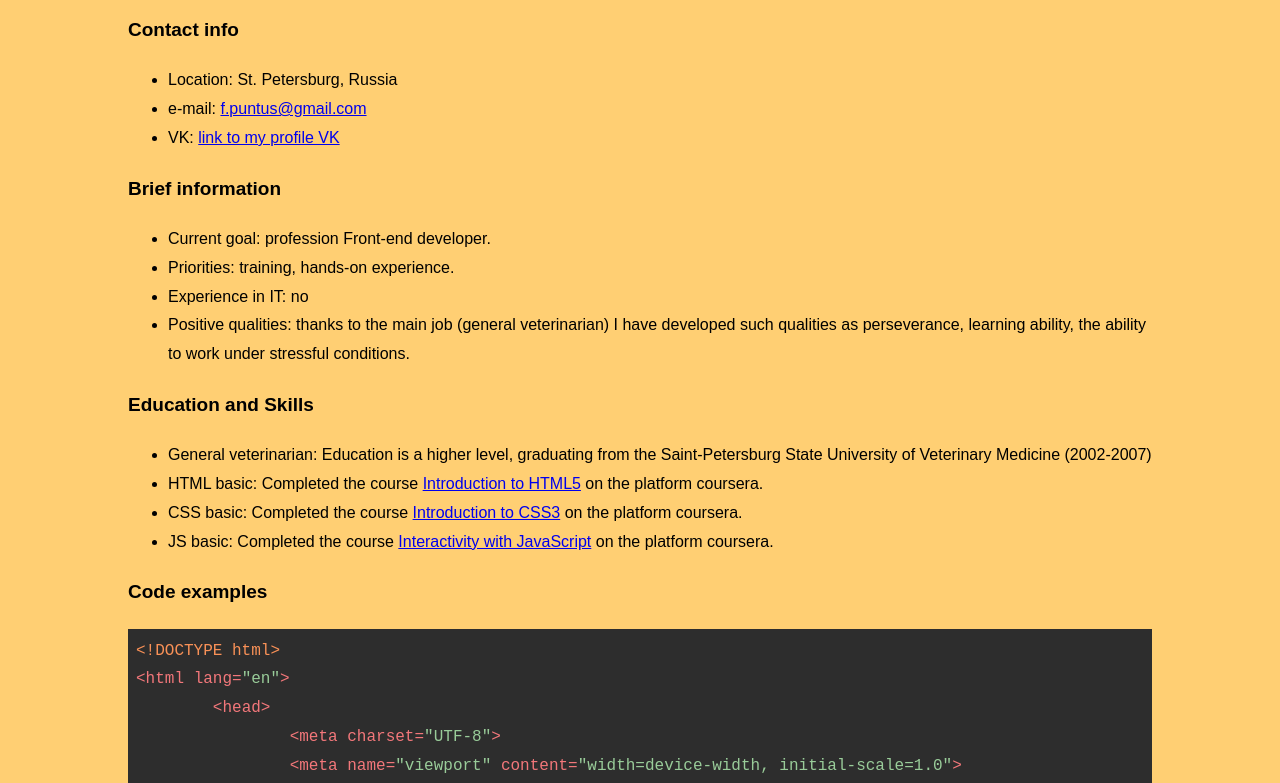
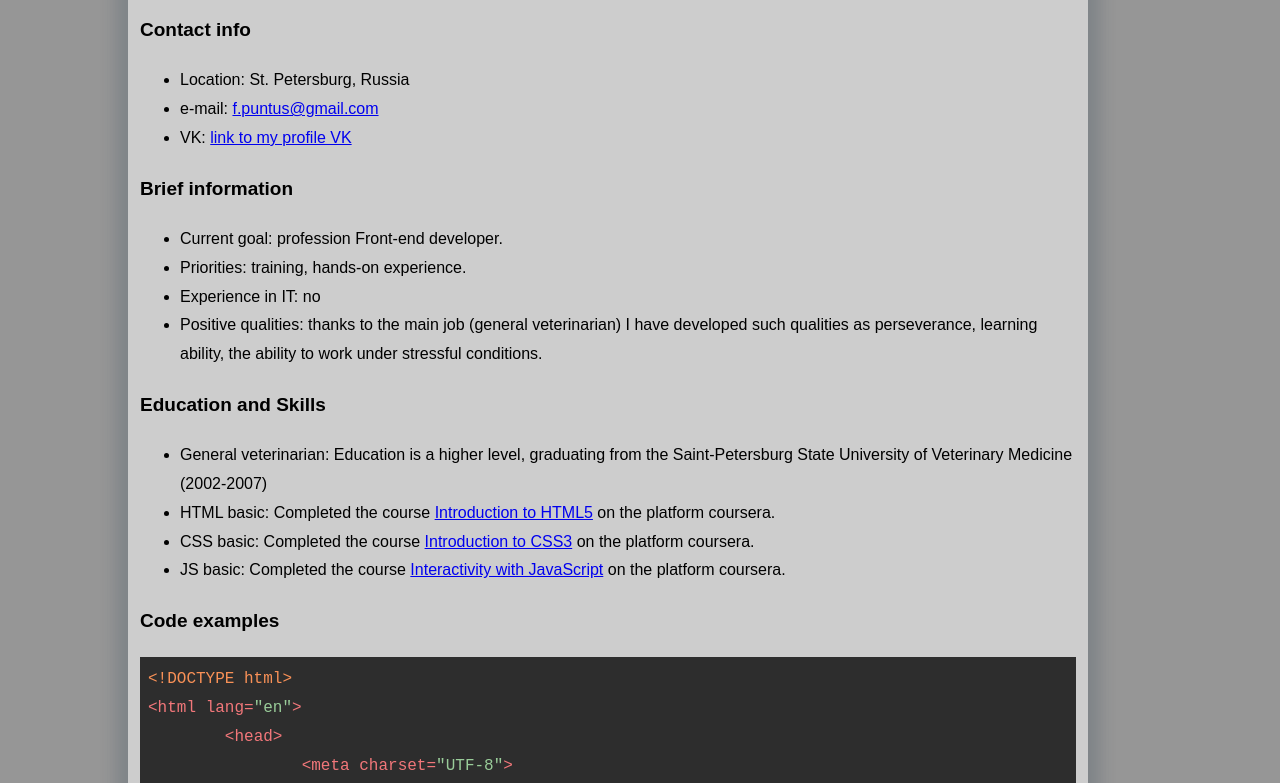
Before and after one commit to FedVet/rsschool-cv, a plain HTML site: page index.html in a window 1280 px wide. Shown: the part 266-1049 px from the top of the page. Drawn offline with Linux system fonts and the light colour scheme.

Commit message:
refactor: change structure

```diff
--- a/css/style.css
+++ b/css/style.css
@@ -1,10 +1,17 @@
+* {
+  box-sizing: border-box;
+}
 .page {
   max-width: 1024px;
-	margin: 0 auto;
+  margin: 0px auto;
   font-family: Arial, Helvetica, sans-serif;
   font-size: 16px;
   line-height: 1.8;
-	background-color: #FFCF73;
+  background-color: #969696;
+  overflow: scroll;
+  min-height: 100vh;
+  display: flex;
+  flex-direction: column;
 }
 
 .name {
@@ -20,3 +27,15 @@
 .headTitle {
   font-size: 19px;
 }
+.wrapper {
+  max-width: 960px;
+  padding-right: 12px;
+  padding-left: 12px;
+  -webkit-box-shadow: 0px 4px 15px 12px rgba(34, 60, 80, 0.2);
+  -moz-box-shadow: 0px 4px 15px 12px rgba(34, 60, 80, 0.2);
+  box-shadow: 0px 4px 15px 12px rgba(34, 60, 80, 0.2);
+  background-color: #cdcdcd;
+}
+.footer {
+  background-color: rgb(148, 152, 160);
+}
```
Lines whose indentation alone changed are shown as unchanged.
